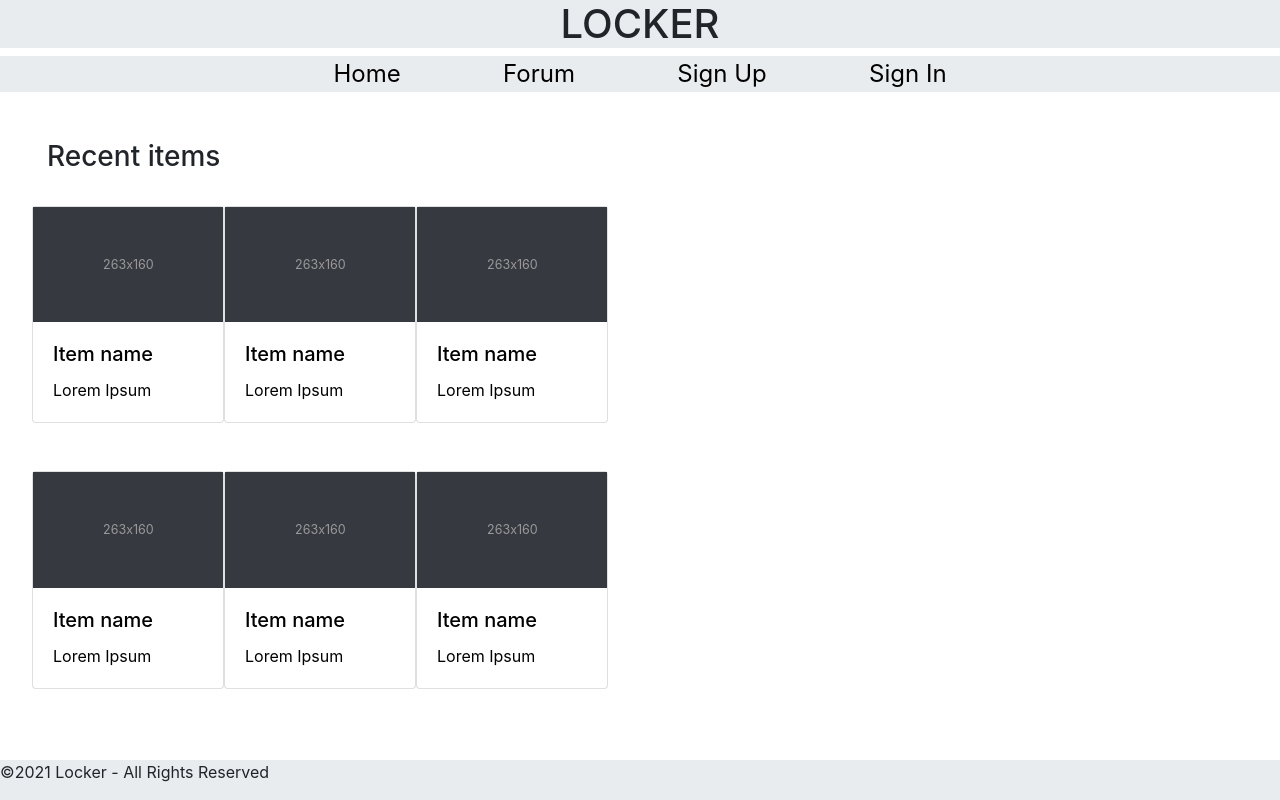
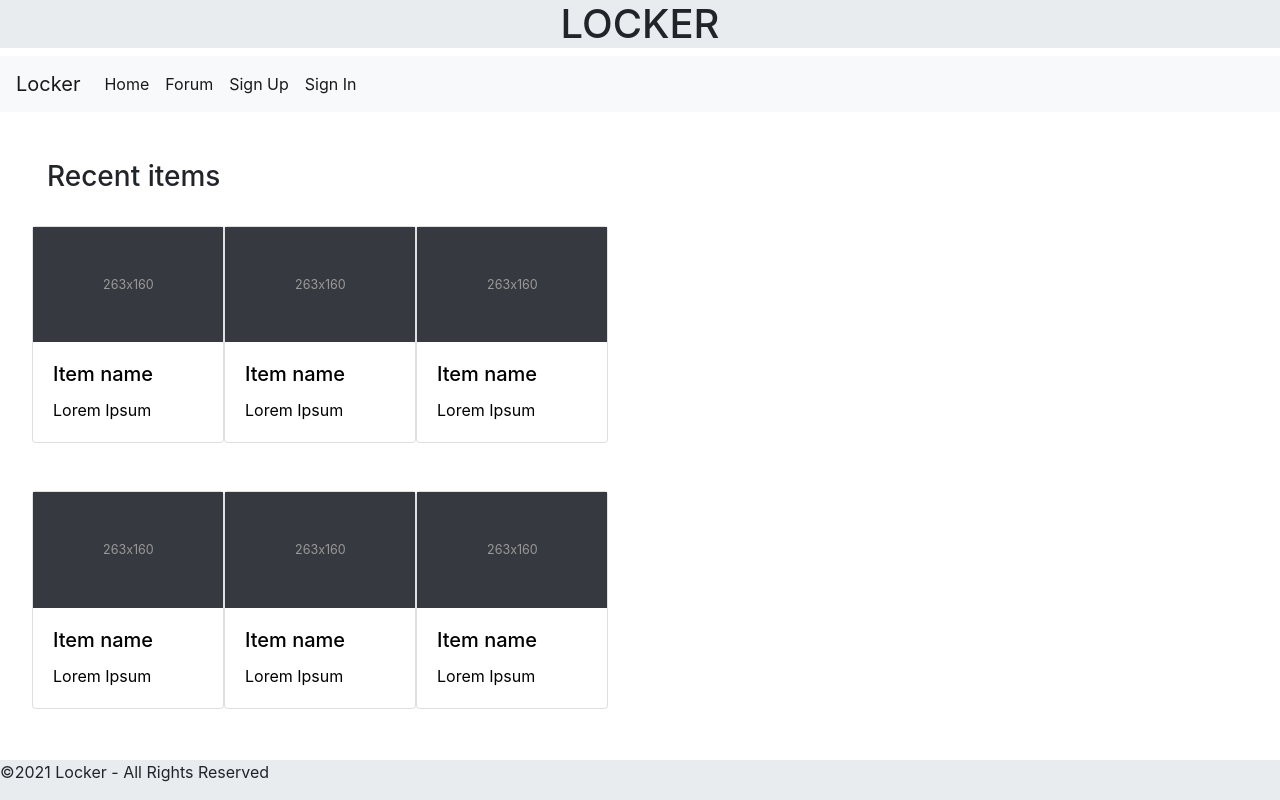
Before and after one commit to alexisbernier/locker-project, a React (Create React App) app: page / in a window 1280 px wide. Built offline with nearby package versions, Linux system fonts and the light colour scheme.

Commit message:
update: updated Navbar component

```diff
--- a/src/components/Navbar.js
+++ b/src/components/Navbar.js
@@ -1,51 +1,47 @@
-import styled from "@emotion/styled/";
-
-const StyledNavbar = styled.div`
-  div {
-    background-color: #e9ecef;
-    margin-bottom: 3rem;
-  }
-  ul {
-    margin: 0;
-    padding: 0;
-    display: flex;
-    justify-content: center;
-  }
-  li {
-    list-style-type: none;
-    margin: 0 2vw;
-    font-size: 3vh;
-  }
-  a {
-    text-decoration: none;
-    color: black;
-    padding: 2vw;
-  }
-  a:hover {
-    background-color: #868e96;
-  }
-`;
-
 const Nav = () => {
   return (
-    <StyledNavbar>
-      <div>
-        <ul>
-          <li>
-            <a href="/">Home</a>
+    <>
+      <nav class="navbar navbar-expand-lg navbar-light bg-light mb-5">
+        <a class="navbar-brand" href="/">
+          Locker
+        </a>
+        <button
+          class="navbar-toggler"
+          type="button"
+          data-toggle="collapse"
+          data-target="#navbarNav"
+          aria-controls="navbarNav"
+          aria-expanded="false"
+          aria-label="Toggle navigation"
+        >
+          <span class="navbar-toggler-icon"></span>
+        </button>
+        <div class="collapse navbar-collapse" id="navbarNav">
+          <ul class="navbar-nav">
+            <li class="nav-item active">
+              <a class="nav-link" href="/">
+                Home <span class="sr-only">(current)</span>
+              </a>
             </li>
-          <li>
-            <a href="/ForumPage">Forum</a>
+            <li class="nav-item active">
+              <a class="nav-link" href="/ForumPage">
+                Forum
+              </a>
             </li>
-          <li>
-            <a href="/SignUpPage">Sign Up</a>
+            <li class="nav-item active">
+              <a class="nav-link" href="/SignUpPage">
+                Sign Up
+              </a>
             </li>
-          <li>
-            <a href="/SignInPage">Sign In</a>
+            <li class="nav-item active">
+              <a class="nav-link" href="/SignInPage">
+                Sign In
+              </a>
             </li>
           </ul>
         </div>
-    </StyledNavbar>
+      </nav>
+    </>
   );
 };
 
```
Lines whose indentation alone changed are shown as unchanged.
